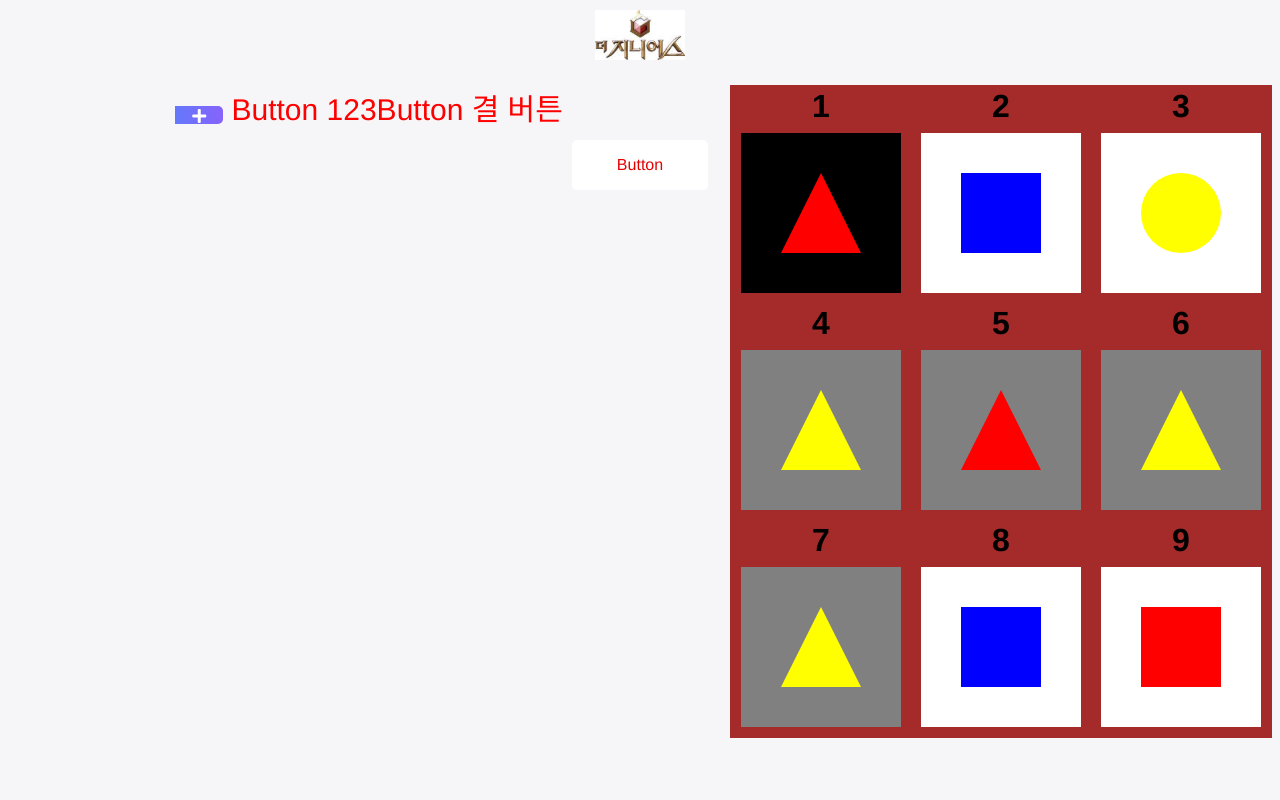
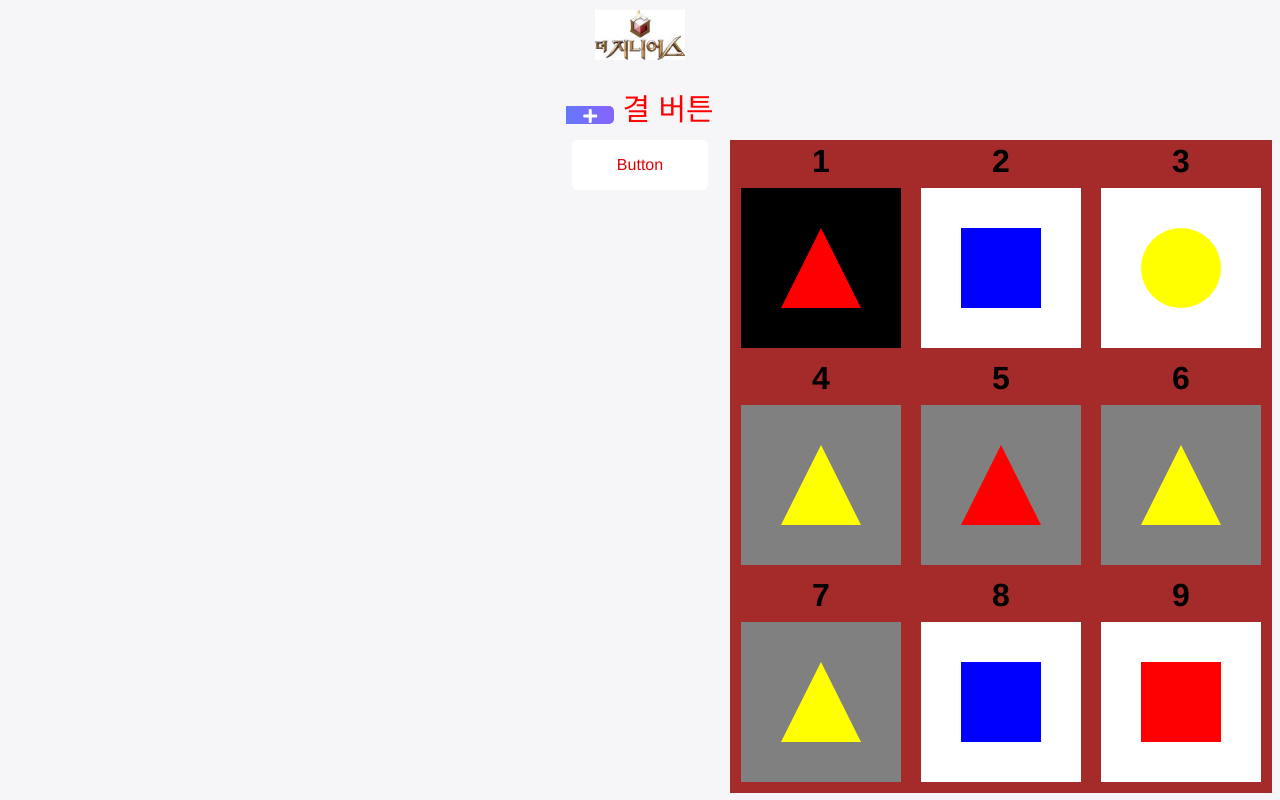
Before and after one commit to seok8418/genius, a Vue app: page /#/ in a window 1280 px wide. Built offline with nearby package versions, Linux system fonts and the light colour scheme.

Commit message:
테스트버튼 삭제

```diff
--- a/src/components/GHGame.vue
+++ b/src/components/GHGame.vue
@@ -4,15 +4,10 @@
     <span class="Container" v-on:click="inititializePlate">
       <i class="addBtn fas fa-plus" aria-hidden="true"></i>
     </span>
-    <span v-bind:style="{fontSize: 30 + 'px', color: 'red'}" v-on:click="findAnswer">
-      Button
-    </span>
-    <span v-bind:style="{fontSize: 30 + 'px', color: 'red'}" v-on:click="inputAnswer(0, 1, 2)">
-      123Button
-    </span>
     <span v-bind:style="{fontSize: 30 + 'px', color: 'red'}" v-on:click="gyeolCheck">
       결 버튼
     </span>
+    <div>
       <table>
       <tr>
         <td v-on:click="select(0)">
@@ -93,6 +88,7 @@
         </td>
       </tr>
       </table>
+    </div>
   </div>
 </template>
 
```
Lines whose indentation alone changed are shown as unchanged.
